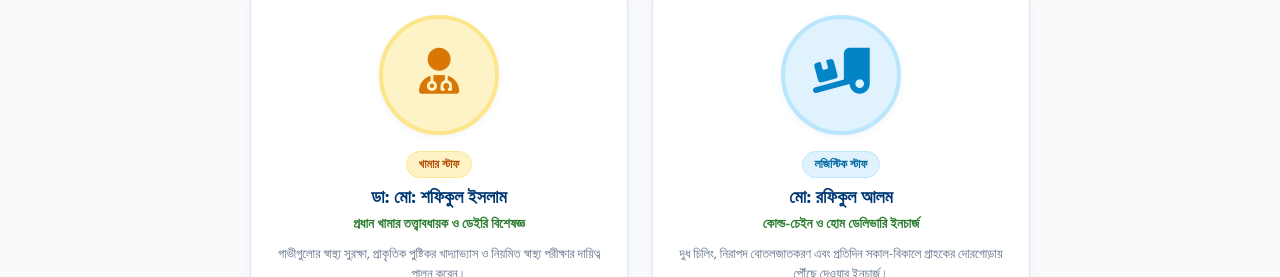
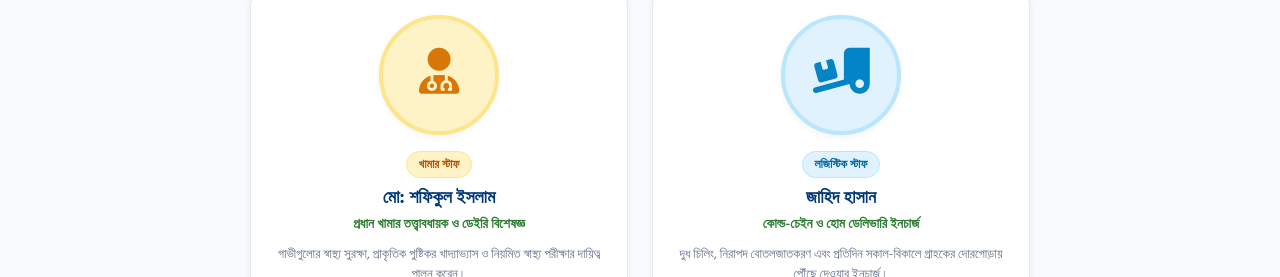
Before and after one commit to naimtv90-art/DPO, a website: page about.html in a window 1280 px wide. Shown: the part 1713-1990 px from the top of the page. Drawn offline with Linux system fonts and the light colour scheme; no server answers.

Commit message:
Update staff team member names in about.html

```diff
--- a/about.html
+++ b/about.html
@@ -272,7 +272,7 @@
                         </div>
                     </div>
                     <span class="team-badge" style="background: #fef3c7; color: #b45309; border-color: #fde68a;">খামার স্টাফ</span>
-                    <h3 class="team-name">ডা: মো: শফিকুল ইসলাম</h3>
+                    <h3 class="team-name">মো: শফিকুল ইসলাম</h3>
                     <div class="team-role">প্রধান খামার তত্ত্বাবধায়ক ও ডেইরি বিশেষজ্ঞ</div>
                     <p class="team-desc">গাভীগুলোর স্বাস্থ্য সুরক্ষা, প্রাকৃতিক পুষ্টিকর খাদ্যাভ্যাস ও নিয়মিত স্বাস্থ্য পরীক্ষার দায়িত্ব পালন করেন।</p>
                     <div class="team-contact-actions">
@@ -289,7 +289,7 @@
                         </div>
                     </div>
                     <span class="team-badge" style="background: #e0f2fe; color: #0369a1; border-color: #bae6fd;">লজিস্টিক স্টাফ</span>
-                    <h3 class="team-name">মো: রফিকুল আলম</h3>
+                    <h3 class="team-name">জাহিদ হাসান</h3>
                     <div class="team-role">কোল্ড-চেইন ও হোম ডেলিভারি ইনচার্জ</div>
                     <p class="team-desc">দুধ চিলিং, নিরাপদ বোতলজাতকরণ এবং প্রতিদিন সকাল-বিকালে গ্রাহকের দোরগোড়ায় পৌঁছে দেওয়ার ইনচার্জ।</p>
                     <div class="team-contact-actions">
```
